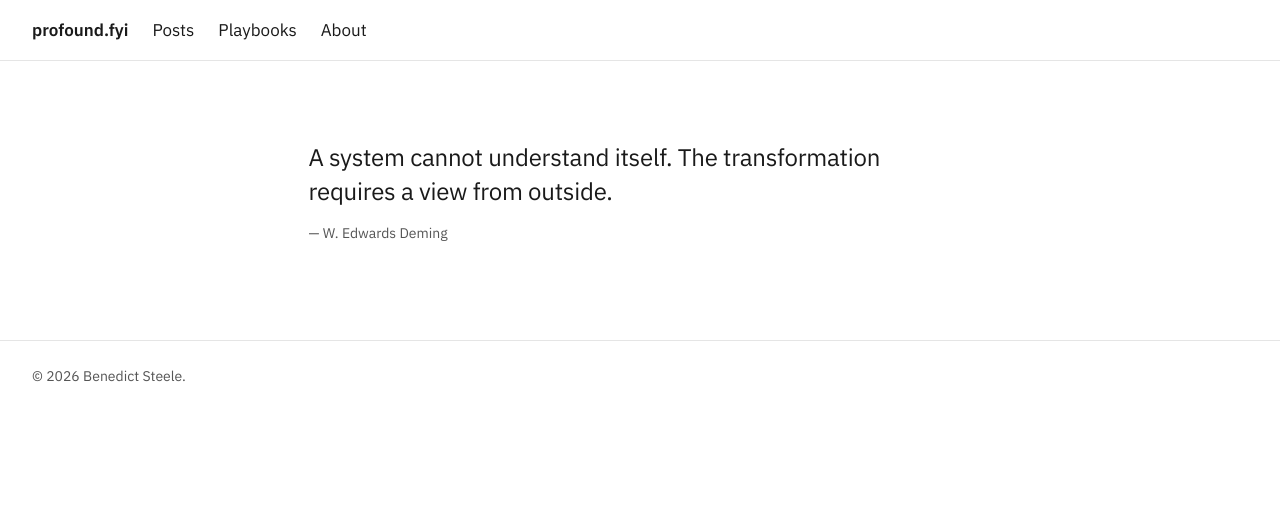
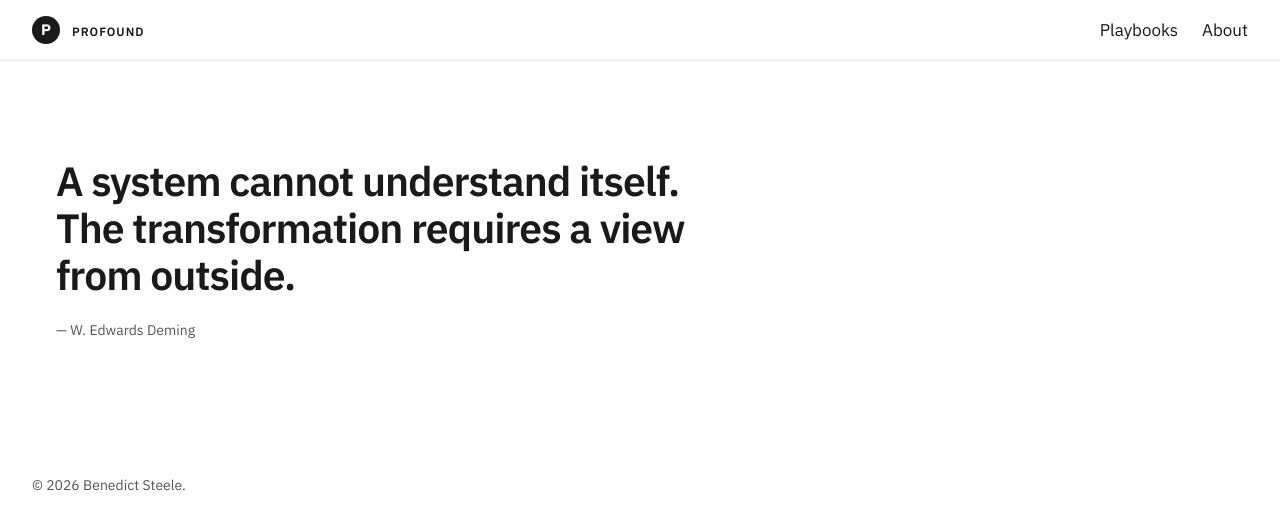
Before and after one commit to profoundhq/profound.fyi, an Eleventy site: page content/index.md in a window 1280 px wide. Built offline with nearby package versions, Linux system fonts and the light colour scheme; Eleventy itself is replaced by a stand-in of ours; files that its build step writes are made by us from their sources.

Commit message:
feat(brand): rename to Profound, add P-circle logo, restyle nav and quote
- Rebrand from "profound.fyi" to "Profound" (in <title> fallback,
  home title, and the visible wordmark). The wordmark uses
  `font-variant-caps: all-small-caps` for a uniform brand look.
- Add a P-in-black-circle logo mark to the left of the wordmark
  (.site-mark, pure CSS — circular fg-coloured badge with bg "P").
- Hide the Posts link from the top nav. The /posts/ route still
  exists; just unsurfaced for now.
- Restructure the nav: brand on the left, links container on the
  right (justify-content: space-between).
- Drop the thin rule above the footer.
- Left-align .page, .post, and .playbook-layout within main (drop
  margin: 0 auto) so the playbook sidebar aligns with main's left
  edge, matching the nav.
- Make the lead quote larger and bolder: clamp(1.875rem, 3.2vw,
  3rem), font-weight 600, tighter line-height and letter-spacing.
  Attribution stays small and muted.

Co-Authored-By: Benedict Steele <ben@hyperdimensional.net>
Co-Authored-By: Claude Opus 4.7 (1M context) <noreply@anthropic.com>

```diff
--- a/_includes/layouts/base.njk
+++ b/_includes/layouts/base.njk
@@ -3,7 +3,7 @@
 <head>
   <meta charset="utf-8">
   <meta name="viewport" content="width=device-width, initial-scale=1">
-  <title>{{ title or "profound.fyi" }}</title>
+  <title>{{ title or "Profound" }}</title>
   <link rel="preconnect" href="https://fonts.googleapis.com">
   <link rel="preconnect" href="https://fonts.gstatic.com" crossorigin>
   <link rel="stylesheet" href="https://fonts.googleapis.com/css2?family=IBM+Plex+Sans:wght@400;500;600;700&display=swap">
--- a/_includes/partials/site-header.njk
+++ b/_includes/partials/site-header.njk
@@ -1,8 +1,12 @@
 <header class="site-header">
   <nav class="site-nav">
-    <a href="/">profound.fyi</a>
-    <a href="/posts/">Posts</a>
-    <a href="/playbooks/">Playbooks</a>
-    <a href="/about/">About</a>
+    <a class="site-brand" href="/">
+      <span class="site-mark" aria-hidden="true">P</span>
+      <span class="site-wordmark">Profound</span>
+    </a>
+    <div class="site-nav-links">
+      <a href="/playbooks/">Playbooks</a>
+      <a href="/about/">About</a>
+    </div>
   </nav>
 </header>
--- a/content/index.md
+++ b/content/index.md
@@ -1,6 +1,6 @@
 ---
 layout: layouts/page.njk
-title: profound.fyi
+title: Profound
 showTitle: false
 ---
 
--- a/css/components.css
+++ b/css/components.css
@@ -78,16 +78,18 @@
 .page > blockquote:first-child {
   border-left: 0;
   padding-left: 0;
-  margin: var(--space-7) 0;
+  margin: var(--space-8) 0;
   color: var(--colour-fg);
-  font-size: 1.5rem;
-  line-height: 1.4;
-  letter-spacing: -0.01em;
+  font-size: clamp(1.875rem, 3.2vw, 3rem);
+  font-weight: 600;
+  line-height: 1.15;
+  letter-spacing: -0.025em;
 }
 
 .page > blockquote:first-child p:last-child {
   font-size: var(--type-small);
+  font-weight: 400;
   color: var(--colour-muted);
   letter-spacing: 0;
-  margin-top: var(--space-4);
+  margin-top: var(--space-5);
 }
--- a/css/layout.css
+++ b/css/layout.css
@@ -12,7 +12,8 @@
   display: flex;
   flex-wrap: wrap;
   gap: var(--space-5);
-  align-items: baseline;
+  align-items: center;
+  justify-content: space-between;
   max-width: var(--page-max);
   margin-inline: auto;
 }
@@ -21,12 +22,40 @@
   text-decoration: none;
 }
 
-.site-nav a:first-child {
+.site-nav-links {
+  display: flex;
+  gap: var(--space-5);
+  align-items: center;
+}
+
+.site-brand {
+  display: inline-flex;
+  align-items: center;
+  gap: var(--space-3);
+  color: inherit;
+}
+
+.site-mark {
+  display: inline-flex;
+  align-items: center;
+  justify-content: center;
+  width: 1.75rem;
+  height: 1.75rem;
+  background: var(--colour-fg);
+  color: var(--colour-bg);
+  border-radius: 50%;
+  font-weight: 700;
+  font-size: 0.95rem;
+  line-height: 1;
+}
+
+.site-wordmark {
+  font-variant-caps: all-small-caps;
   font-weight: 600;
+  letter-spacing: 0.06em;
 }
 
 .site-footer {
-  border-top: 1px solid var(--colour-rule);
   padding: var(--space-5);
   color: var(--colour-muted);
   font-size: var(--type-small);
@@ -40,7 +69,6 @@ main {
 
 .page, .post {
   max-width: var(--measure);
-  margin: 0 auto;
 }
 
 .playbook-layout {
@@ -48,7 +76,6 @@ main {
   grid-template-columns: 16rem 1fr;
   gap: var(--space-7);
   max-width: calc(16rem + 65ch + var(--space-7));
-  margin: 0 auto;
 }
 
 @media (max-width: 60em) {
```
